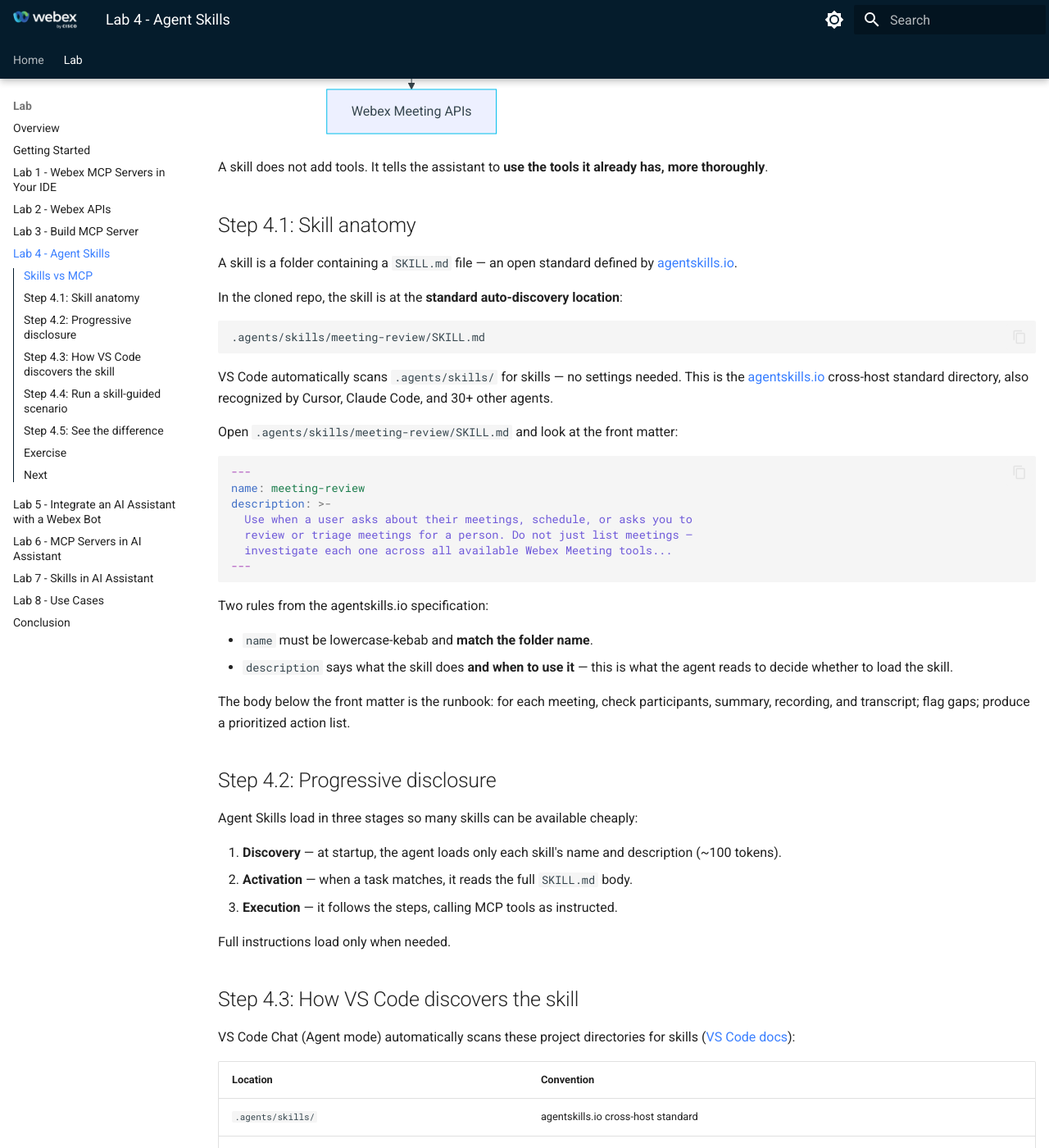
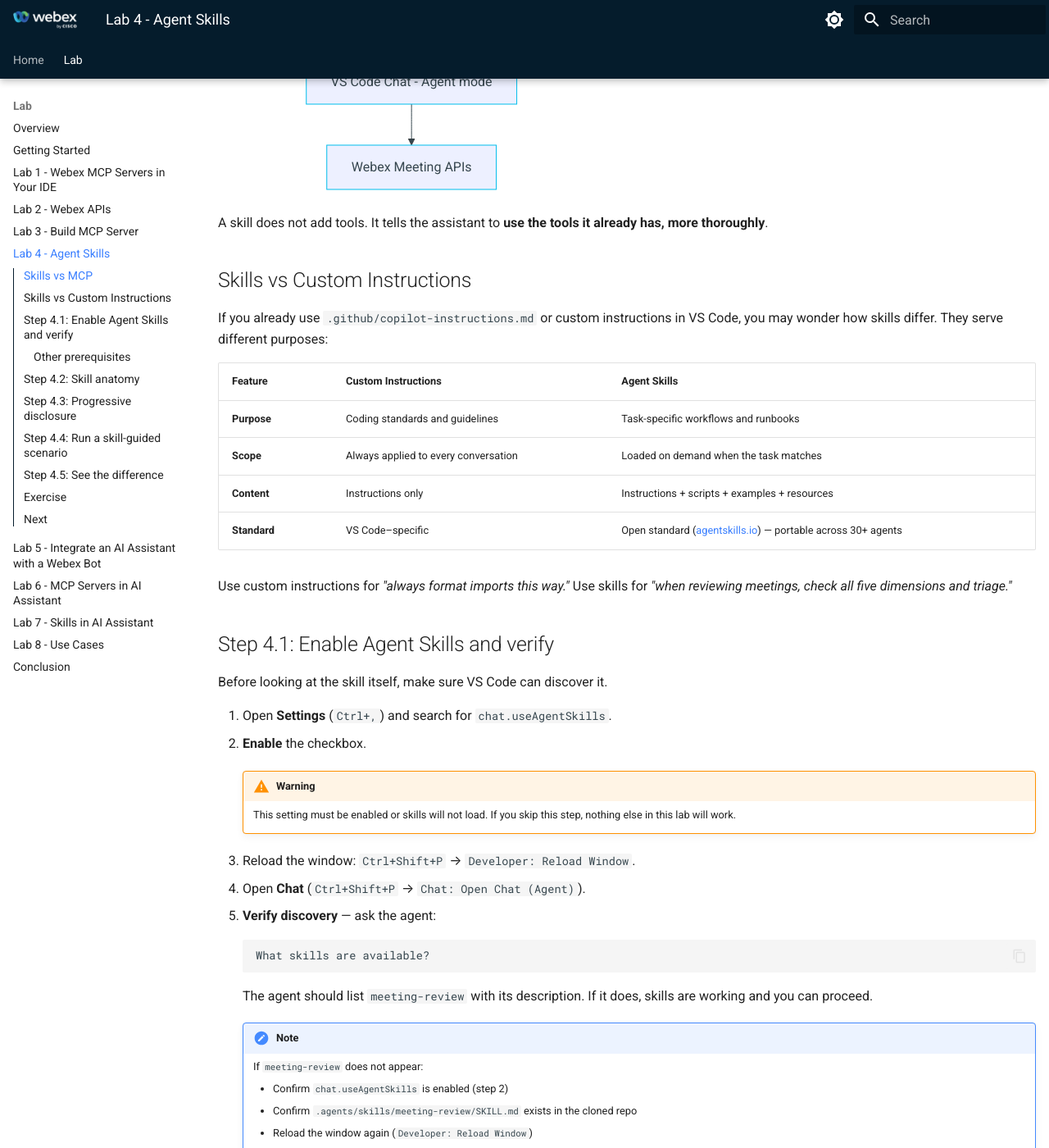
Before and after one commit to WebexCC-SA/LAB-31123, an MkDocs documentation site: the page built from docs/lab4_agent-skills.md, in a window 1280 px wide and 1400 px high, scrolled down 711 px. Shown: the whole window at 82% size. Built offline with MkDocs 1.6.1 and Material for MkDocs 9.7.7, drawn with Linux system fonts in a browser that asks for light colours; some of the changed text lies outside the part shown.

Commit message:
updating skill vs code

````diff
--- a/docs/lab4_agent-skills.md
+++ b/docs/lab4_agent-skills.md
@@ -3,6 +3,11 @@
 In this section, you will use an **Agent Skill** to encode operational expertise —
 *how* to review Webex meetings thoroughly — separately from MCP tool connectivity,
 and run it directly inside **VS Code Chat (Agent mode)** with no code.
+
+Skills aren't just fancy instructions — they're **portable, task-specific
+workflows** that load only when you need them. Unlike custom instructions, which
+define coding standards, skills bring scripts, examples, and automation into the
+mix, making agents truly **action-oriented**.
 
 You cloned `WebexOne2026` in Getting Started. The skill lives in the standard
 auto-discovery location: `.agents/skills/`.
@@ -27,22 +32,84 @@
 A skill does not add tools. It tells the assistant to **use the tools it already
 has, more thoroughly**.
 
-## Step 4.1: Skill anatomy
+## Skills vs Custom Instructions
+
+If you already use `.github/copilot-instructions.md` or custom instructions in
+VS Code, you may wonder how skills differ. They serve different purposes:
+
+| Feature | Custom Instructions | Agent Skills |
+| --- | --- | --- |
+| **Purpose** | Coding standards and guidelines | Task-specific workflows and runbooks |
+| **Scope** | Always applied to every conversation | Loaded on demand when the task matches |
+| **Content** | Instructions only | Instructions + scripts + examples + resources |
+| **Standard** | VS Code–specific | Open standard ([agentskills.io](https://agentskills.io)) — portable across 30+ agents |
+
+Use custom instructions for *"always format imports this way."*
+Use skills for *"when reviewing meetings, check all five dimensions and triage."*
+
+## Step 4.1: Enable Agent Skills and verify
+
+Before looking at the skill itself, make sure VS Code can discover it.
+
+1. Open **Settings** (`Ctrl+,`) and search for `chat.useAgentSkills`.
+2. **Enable** the checkbox.
+
+    !!! Warning
+        This setting must be enabled or skills will not load. If you skip this step,
+        nothing else in this lab will work.
+
+3. Reload the window: `Ctrl+Shift+P` → `Developer: Reload Window`.
+
+4. Open **Chat** (`Ctrl+Shift+P` → `Chat: Open Chat (Agent)`).
+
+5. **Verify discovery** — ask the agent:
+
+    ```text
+    What skills are available?
+    ```
+
+    The agent should list `meeting-review` with its description. If it does,
+    skills are working and you can proceed.
+
+    !!! Note
+        If `meeting-review` does not appear:
+
+        - Confirm `chat.useAgentSkills` is enabled (step 2)
+        - Confirm `.agents/skills/meeting-review/SKILL.md` exists in the cloned repo
+        - Reload the window again (`Developer: Reload Window`)
+
+VS Code automatically scans these project directories for skills
+([VS Code docs](https://code.visualstudio.com/docs/agent-customization/agent-skills)):
+
+| Location | Convention |
+| --- | --- |
+| `.agents/skills/` | agentskills.io cross-host standard |
+| `.github/skills/` | GitHub convention |
+| `.claude/skills/` | Anthropic convention |
+
+The cloned repo places the skill in `.agents/skills/` — the most portable
+option. **No settings file is needed** for auto-discovery.
+
+### Other prerequisites
+
+| Requirement | How to set up |
+| --- | --- |
+| VS Code **>= 1.108** | `Help > About` |
+| OpenAI model configured | Lab 1 Step 1.2 — `Chat: Manage Language Models` → OpenAI → enter API key |
+| Webex Meeting MCP connected | Lab 1 — add the meeting server to `.vscode/mcp.json` |
+
+## Step 4.2: Skill anatomy
 
 A skill is a folder containing a `SKILL.md` file — an open standard defined by
 [agentskills.io](https://agentskills.io/home).
 
-In the cloned repo, the skill is at the **standard auto-discovery location**:
+In the cloned repo, the skill is at:
 
 ```text
 .agents/skills/meeting-review/SKILL.md
 ```
 
-VS Code automatically scans `.agents/skills/` for skills — no settings needed.
-This is the [agentskills.io](https://agentskills.io/specification) cross-host
-standard directory, also recognized by Cursor, Claude Code, and 30+ other agents.
-
-Open `.agents/skills/meeting-review/SKILL.md` and look at the front matter:
+Open it and look at the front matter:
 
 ```yaml
 ---
@@ -56,7 +123,7 @@
 
 Two rules from the agentskills.io specification:
 
-- `name` must be lowercase-kebab and **match the folder name**.
+- `name` must be lowercase letters, numbers, and hyphens;  and **match the folder name**.
 - `description` says what the skill does **and when to use it** — this is what the
   agent reads to decide whether to load the skill.
 
@@ -74,33 +141,6 @@
 3. **Execution** — it follows the steps, calling MCP tools as instructed.
 
 Full instructions load only when needed.
-
-## Step 4.3: How VS Code discovers the skill
-
-VS Code Chat (Agent mode) automatically scans these project directories for
-skills ([VS Code docs](https://code.visualstudio.com/docs/agent-customization/agent-skills)):
-
-| Location | Convention |
-| --- | --- |
-| `.agents/skills/` | agentskills.io cross-host standard |
-| `.github/skills/` | GitHub convention |
-| `.claude/skills/` | Anthropic convention |
-
-The cloned repo places the skill in `.agents/skills/` — the most portable
-option. **No settings file is needed** for auto-discovery.
-
-Prerequisites:
-
-| Requirement | How to set up |
-| --- | --- |
-| VS Code **>= 1.108** | `Help > About` |
-| Agent Skills enabled | Settings → `chat.useAgentSkills` → enable |
-| OpenAI model configured | Lab 1 Step 1.2 — `Chat: Manage Language Models` → OpenAI → enter API key |
-| Webex Meeting MCP connected | Lab 1 — add the meeting server to `.vscode/mcp.json` |
-
-!!! Note
-    If the skill is not picked up, reload the window (`Developer: Reload Window`)
-    after enabling `chat.useAgentSkills`.
 
 ## Step 4.4: Run a skill-guided scenario
 
@@ -113,6 +153,11 @@
 past meetings, whether summaries and recordings exist, and flag anything missing.
 For upcoming meetings, check if there's an agenda.
 ```
+
+    ![Create_token](./assets/vscode_skill_1.png){ width="700" style="display: block; margin: 0 auto; border: 1px solid lightgray; border-radius: 8px;"}
+
+
+    ![Create_token](./assets/vscode_skill_2.png){ width="700" style="display: block; margin: 0 auto; border: 1px solid lightgray; border-radius: 8px;"}
 
 Expected behavior:
 
````
Also changed, not shown: other parts of docs/lab4_agent-skills.md (+1 -1 lines), docs/assets/vscode_no_skill.png (added), docs/assets/vscode_skill_1.png (added), docs/assets/vscode_skill_2.png (added).
